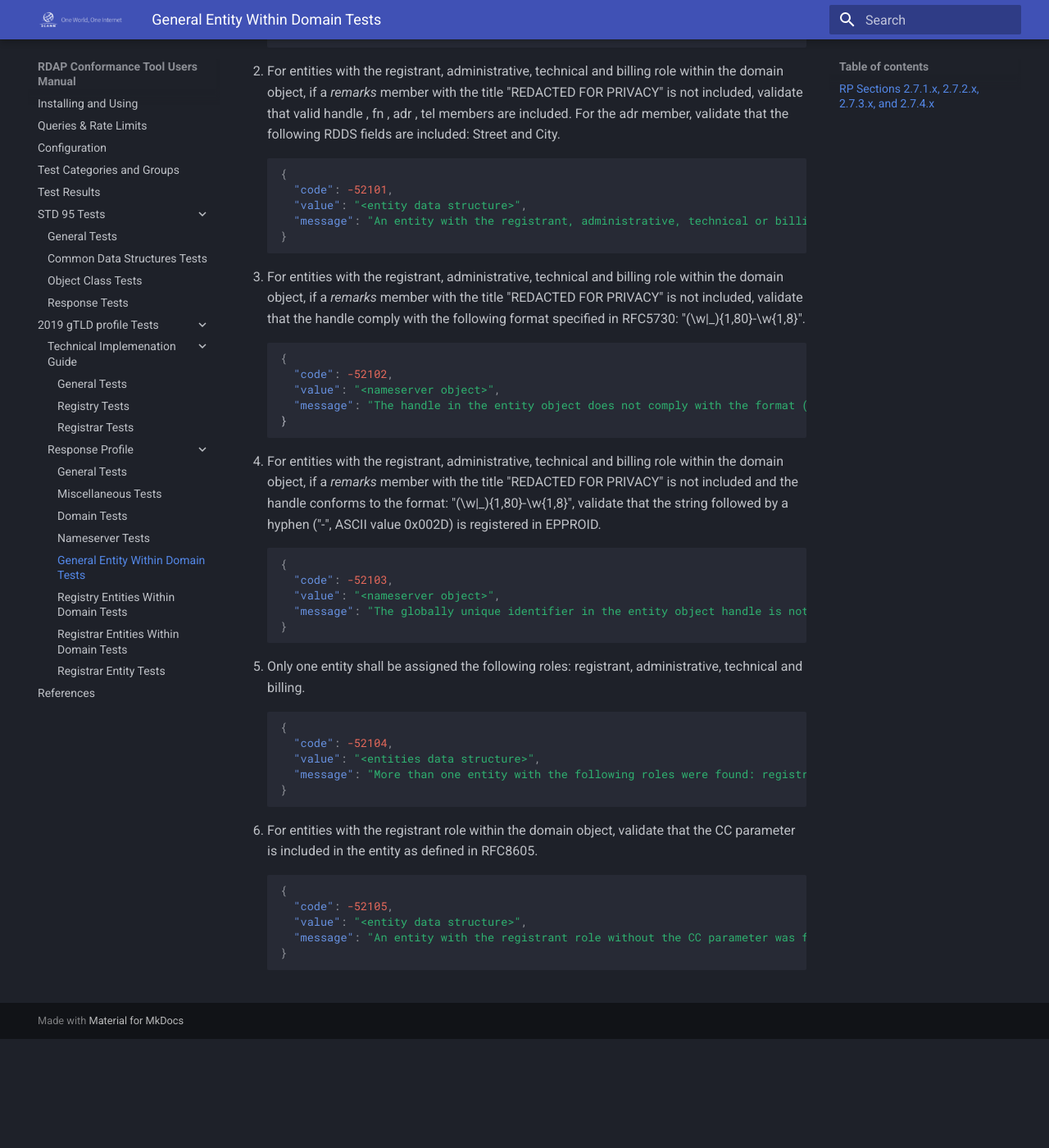
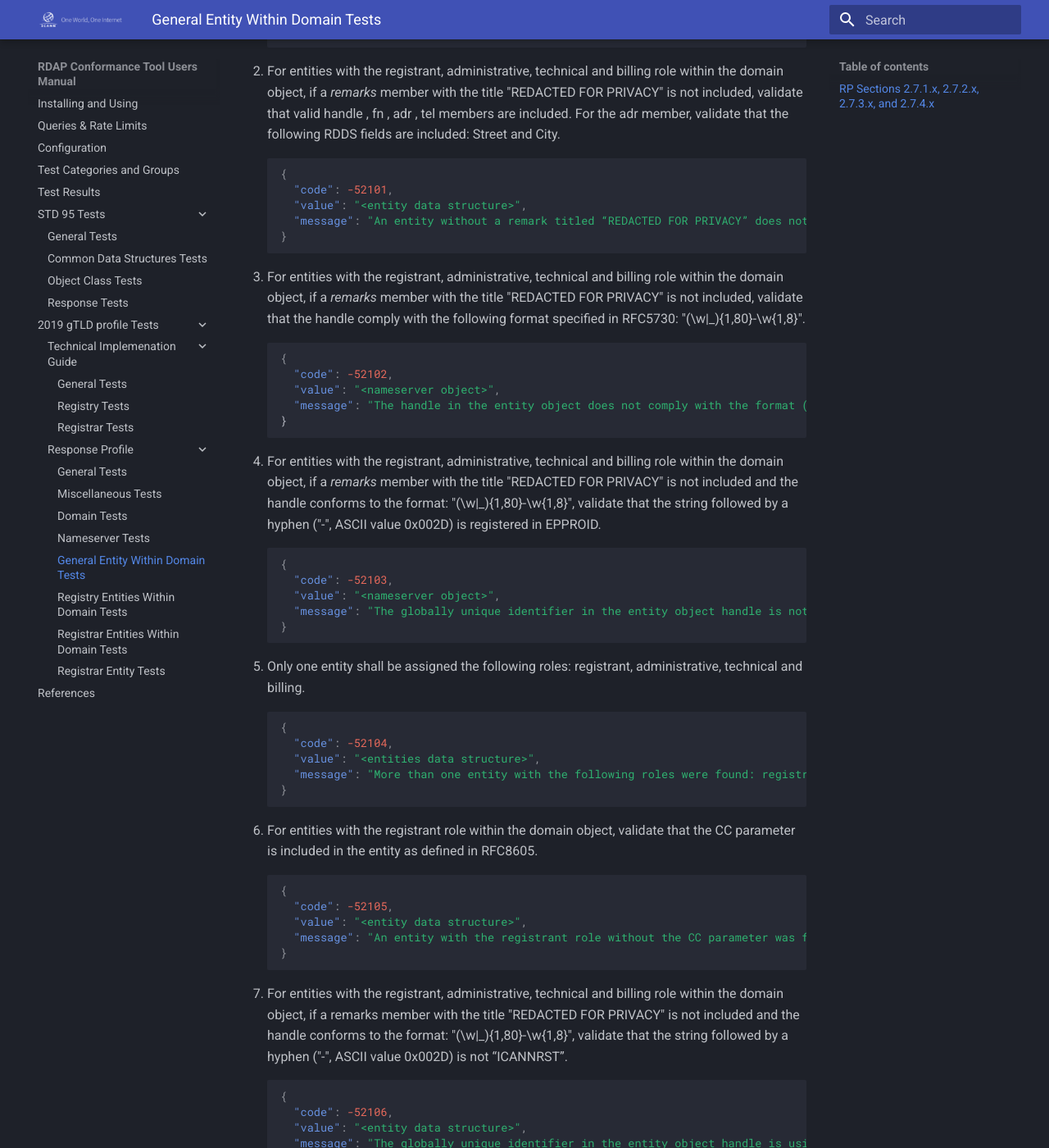
Before and after one commit to icann/rdap-conformance-tool, an MkDocs documentation site: the page built from docs/2019_gtld/response/domain_entities_general.md, in a window 1280 px wide and 1400 px high, scrolled down 490 px. Shown: the whole window at 82% size. Built offline with MkDocs 1.6.1 and Material for MkDocs 9.7.7, drawn with Linux system fonts in a browser that asks for light colours; before the commit the page ends 1757 px from its top, so only the background shows below that.

Commit message:
updates to 2019 profile tests

````diff
--- a/docs/2019_gtld/response/domain.md
+++ b/docs/2019_gtld/response/domain.md
@@ -45,6 +45,15 @@ The following steps should be used to test the RDAP protocol section 2.2 of the
   "message": "The globally unique identifier in the domain object handle is not registered in EPPROID."
 }
 ```
+3. If the handle in the topmost domain object comply with the format: "(\w|_){1,80}-\w{1,8}", validate that the string followed by a hyphen ("-", ASCII value 0x002D) is not “ICANNRST”.
+``` json
+{
+  "code": -46205,
+  "value": "<domain object>",
+  "message": "The globally unique identifier in the domain object handle is using an EPPROID reserved for testing by ICANN."
+}
+```
+
 
 ## RP Section 2.3.1.1
 
@@ -126,6 +135,15 @@ with an href containing "https://icann.org/wicf".
   "message": "The notice for https://icann.org/wicf was not found."
 }
 ```
+2. Validate that the query “/domain/not-a-domain.invalid” yields an HTTP status code of 404.
+``` json
+{
+  "code": -65300,
+  "value": "<http status code>",
+  "message": "A query for an invalid domain name did not yield a 404 response."
+}
+```
+
 
 ## RP Section 2.10
 
@@ -195,6 +213,23 @@ The following steps should be used to test that the status values comply with RF
   "message": "The values of the status data structure does not comply with RFC3915."
 }
 ```
+2. If the topmost object is a domain, validate that if the “status” member has the value “redemption period” only if it also has the value “pending delete”.
+```json
+{
+  "code": -47001,
+  "value": "<status data structure>",
+  "message": "'redemption period' is only valid with a status of 'pending delete'"
+}
+```
+3. If the topmost object is a domain, validate that if the “status” member has the value “pending restore” only if it also has the value “pending delete”.
+```json
+{
+  "code": -47002,
+  "value": "<status data structure>",
+  "message": "'pending restore' is only valid with a status of 'pending delete'"
+}
+```
+
 
 ## RP Section 2.6.1
 
@@ -241,7 +276,7 @@ The following steps should be used to test the RDAP protocol section 2.9.1 and 2
   "message": "The globally unique identifier in the nameserver object handle is not registered in EPPROID."
 }
 ```
-4. If the _nameservers_ member is included within the _domain_ object and at least one nameserver object contains a _handle_ or a _status_ element, validate that all nameserver objects include a handle and a status element.
+4. If the _nameservers_ member is included within the _domain_ object AND THE QUERY IS TO A GLTD REGISTRAR (i.e. --gtld-registrar option) and at least one nameserver object contains a _handle_ or a _status_ element, validate that all nameserver objects include a handle and a status element.
 ```json
 {
   "code": -47203,
@@ -262,6 +297,15 @@ The following steps should be used to test the RDAP protocol section 2.9.1 and 2
   "message": "The values of the status data structure does not comply with RFC5732."
 }
 ```
+6. If the nameservers member is included within the domain object, validate that the handle is a string followed by a hyphen ("-", ASCII value 0x002D) is not “ICANNRST”.
+```json
+{
+  "code": -47205,
+  "value": "<nameserver object>",
+  "message": "The globally unique identifier in the nameserver object handle is using an EPPROID reserved for testing by ICANN."
+}
+```
+
 
 ## RP Section 2.4.1
 
--- a/docs/2019_gtld/response/domain_entities_general.md
+++ b/docs/2019_gtld/response/domain_entities_general.md
@@ -24,7 +24,7 @@ included, validate that the type member is "object redacted due to authorization
 {
   "code": -52101,
   "value": "<entity data structure>",
-  "message": "An entity with the registrant, administrative, technical or billing role with a remarks members with the title "REDACTED FOR PRIVACY" was found, but the description and type does not contain the value in 2.7.4.3 of the RDAP_Response_Profile_2_1."
+  "message": "An entity without a remark titled “REDACTED FOR PRIVACY” does not have all the necessary information of handle, fn, adr, tel, street and city."
 }
 ```
 3. For entities with the registrant, administrative, technical and billing role within the
@@ -67,3 +67,11 @@ parameter is included in the entity as defined in RFC8605.
   "message": "An entity with the registrant role without the CC parameter was found. See section 2.7.3.1 of the RDAP_Response_Profile_2_1."
 }
 ```
+7. For entities with the registrant, administrative, technical and billing role within the domain object, if a remarks member with the title "REDACTED FOR PRIVACY" is not included and the handle conforms to the format: "(\w|_){1,80}-\w{1,8}", validate that the string followed by a hyphen ("-", ASCII value 0x002D) is not “ICANNRST”.
+```json
+{
+  "code": -52106,
+  "value": "<entity data structure>",
+  "message": "The globally unique identifier in the entity object handle is using an EPPROID reserved for testing by ICANN."
+}
+```
````
Also changed, not shown: docs/2019_gtld/response/nameserver.md (+9 -0 lines), docs/2019_gtld/tig/general.md (+2 -2 lines), docs/2019_gtld/tig/registry.md (+1 -1 lines).
